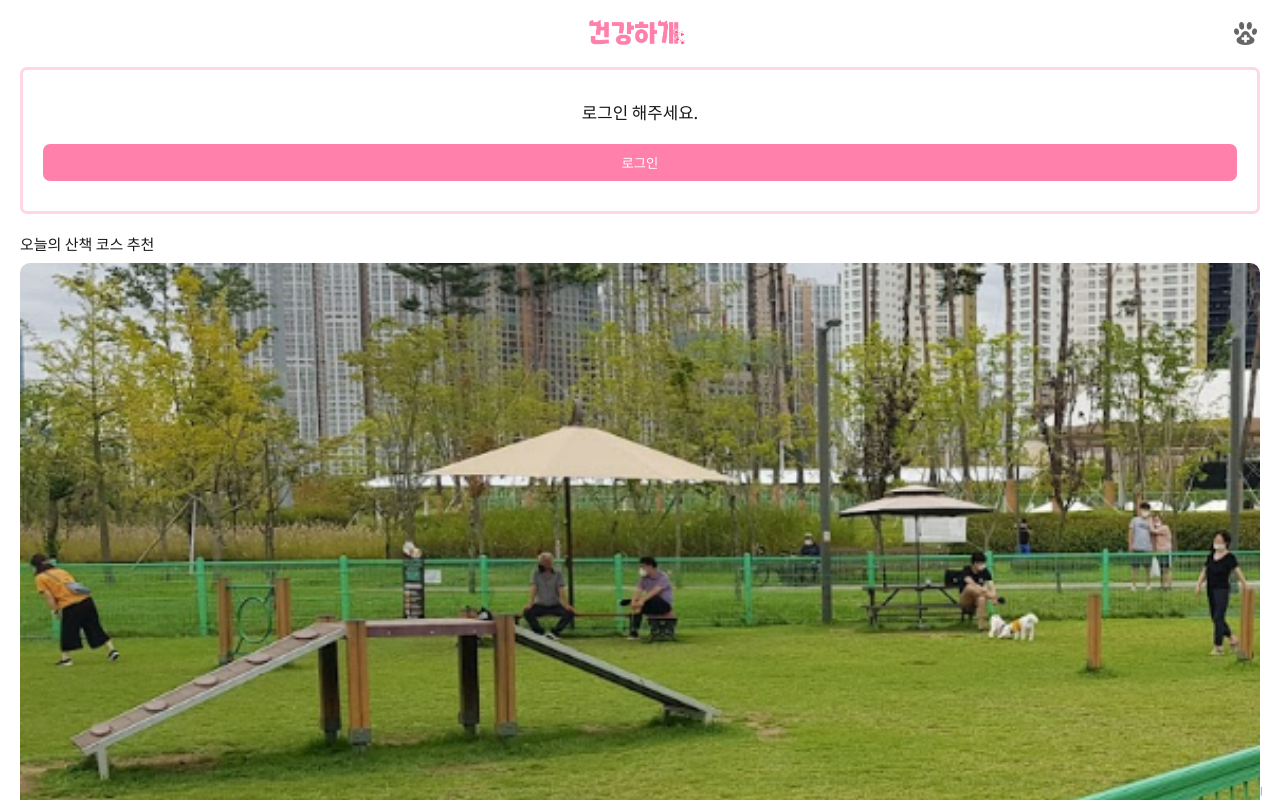
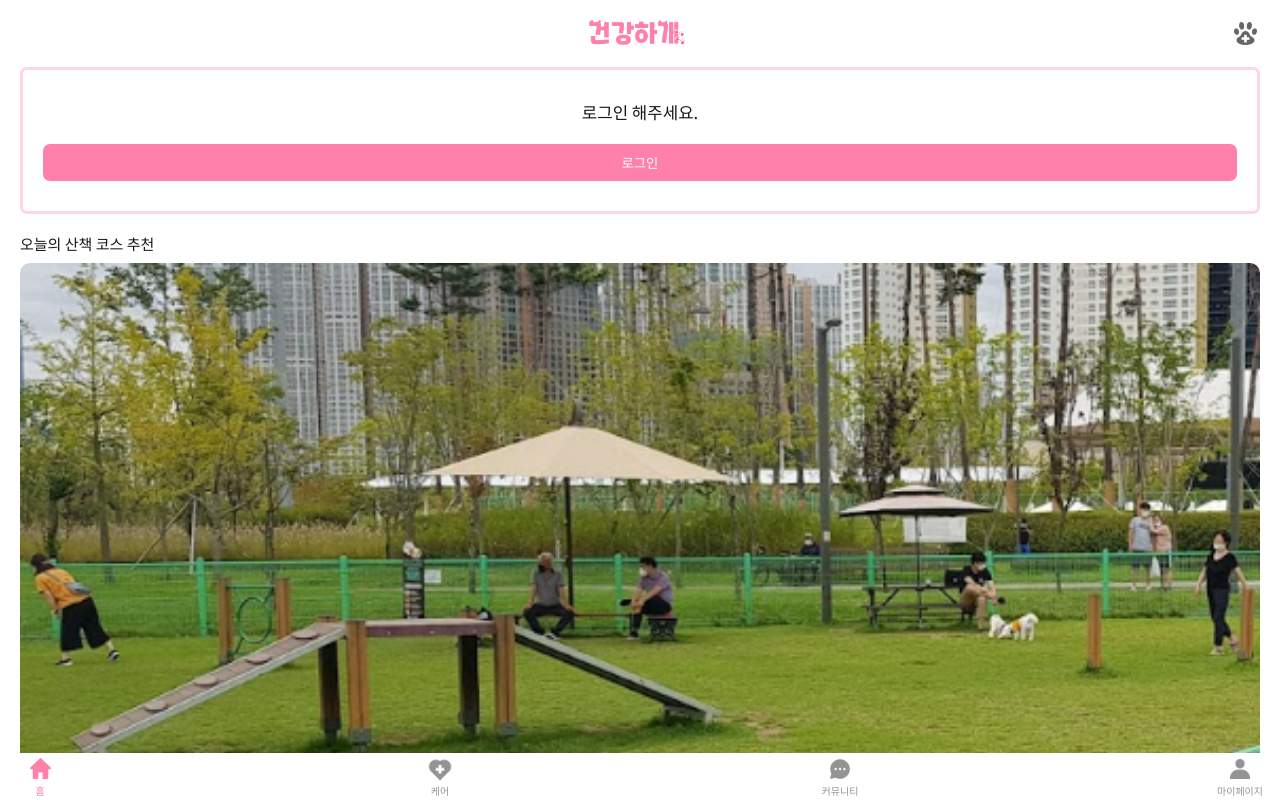
Before and after one commit to jyg12288/animal_project, a React (Create React App) app: page / in a window 1280 px wide. Shown: the top 800 px of the page. Built offline with nearby package versions, Linux system fonts and the light colour scheme; no server answers.

Commit message:
Modify Navigation.js

```diff
--- a/src/App.js
+++ b/src/App.js
@@ -39,11 +39,6 @@ function App() {
     <div className="App">
       <BrowserRouter>
         <Routes>
-          <Route path="*" exact element={<Navigation />} />
-        </Routes>
-      </BrowserRouter>
-      <BrowserRouter>
-        <Routes>
           <Route path="/" exact element={<Home />} />
           <Route path="/login" exact element={<Login />} />
           <Route
--- a/src/pages/Community.js
+++ b/src/pages/Community.js
@@ -1,7 +1,8 @@
-import React, { useEffect, useState } from 'react';
+import React, { useEffect, useRef, useState } from 'react';
 import styles from './Community.module.css';
 import { Link } from 'react-router-dom';
 import CategoryFilter from './CategoryFilter.js';
+import Navigation from './Navigation.js';
 
 function Community({ coord }) {
   const [likeState, setLikeState] = useState(true);
@@ -164,6 +165,7 @@ function Community({ coord }) {
           </Link>
         </div>
       </section>
+      <Navigation />
     </div>
   );
 }
--- a/src/pages/Community.module.css
+++ b/src/pages/Community.module.css
@@ -15,6 +15,7 @@
 
 .container {
   margin-top: 15px;
+  margin-bottom: 47px;
 }
 
 /*main*/
@@ -214,7 +215,7 @@ li {
 /*write icon*/
 .write_post {
   position: fixed;
-  bottom: 10px;
+  bottom: 50px;
   right: 10px;
 }
 
--- a/src/pages/Home.js
+++ b/src/pages/Home.js
@@ -1,6 +1,7 @@
-import React, { useState } from 'react';
+import React, { useState, useRef } from 'react';
 import { Link } from 'react-router-dom';
 import styles from './Home.module.css';
+import Navigation from './Navigation';
 
 function Home() {
   const [loginState, setLoginState] = useState(false);
@@ -104,6 +105,7 @@ function Home() {
           </article>
         </section>
       </section>
+      <Navigation />
     </div>
   );
 }
--- a/src/pages/Home.module.css
+++ b/src/pages/Home.module.css
@@ -35,6 +35,7 @@
 
 .container {
   margin-top: 8px;
+  margin-bottom: 37px;
 }
 
 /* Login */
--- a/src/pages/Mypage.js
+++ b/src/pages/Mypage.js
@@ -1,6 +1,7 @@
 import React from 'react';
 import styles from './Mypage.module.css';
 import { Link } from 'react-router-dom';
+import Navigation from './Navigation';
 
 function Mypage({ coord }) {
   return (
@@ -102,6 +103,7 @@ function Mypage({ coord }) {
           </ul>
         </article>
       </section>
+      <Navigation />
     </div>
   );
 }
--- a/src/pages/Mypage.module.css
+++ b/src/pages/Mypage.module.css
@@ -14,6 +14,7 @@
 
 .container {
   background-color: #f2f2f2;
+  margin-bottom: 47px;
 }
 
 /* 마이페이지 프로필 정보 부분 */
@@ -86,12 +87,12 @@
 }
 
 .info__detail > span:nth-child(1)::after {
-  content: " • ";
+  content: ' • ';
   color: #5c5c5c;
 }
 
 .info__detail > span:nth-child(2)::after {
-  content: " • ";
+  content: ' • ';
   color: #5c5c5c;
 }
 
--- a/src/pages/Walk.js
+++ b/src/pages/Walk.js
@@ -2,6 +2,7 @@ import React, { useState, useEffect, useRef } from 'react';
 import styles from './Walk.module.css';
 import { Link } from 'react-router-dom';
 import axios from 'axios';
+import Navigation from './Navigation';
 
 function Walk({ coord }) {
   // 로그인 상태
@@ -290,6 +291,7 @@ function Walk({ coord }) {
           </article>
         </section>
       )}
+      <Navigation />
     </div>
   );
 }
--- a/src/pages/Walk.module.css
+++ b/src/pages/Walk.module.css
@@ -10,6 +10,7 @@
 .container {
   background-color: #ffd6e4;
   padding: 14px 0 20px;
+  margin-bottom: 47px;
 }
 
 /* 산책하기 */
@@ -51,7 +52,7 @@
 }
 
 .info__items > span::after {
-  content: " 산책지수";
+  content: ' 산책지수';
   color: #8c8b8b;
 }
 
@@ -139,12 +140,12 @@
 }
 
 .current_weather_detail > span:nth-child(1)::before {
-  content: "미세먼지: ";
+  content: '미세먼지: ';
   color: #7e7e7e;
 }
 
 .current_weather_detail > span:nth-child(2)::before {
-  content: "강수량: ";
+  content: '강수량: ';
   color: #7e7e7e;
 }
 
```
